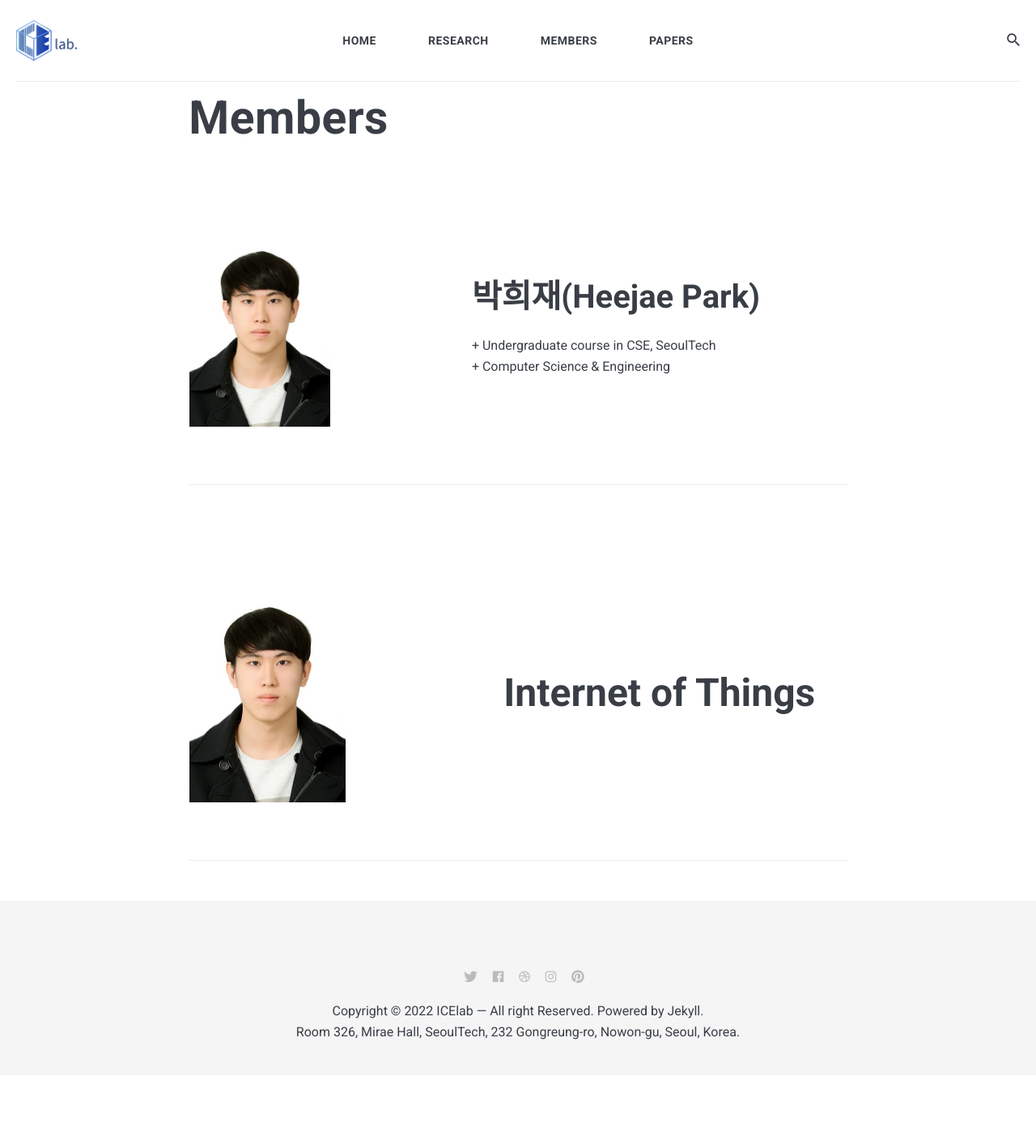
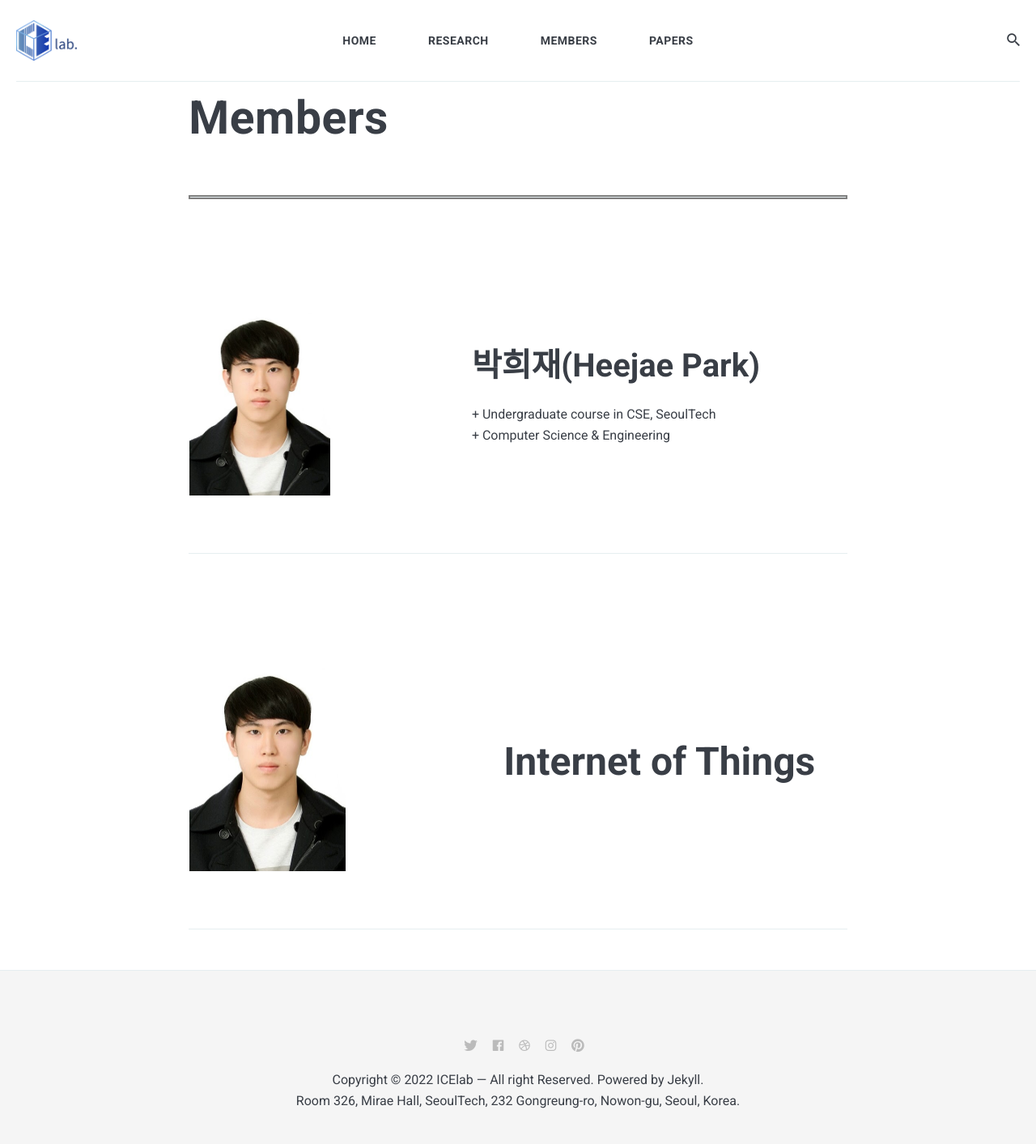
Before and after one commit to icelab-2020/HeeJaeMon123.github.io, a Jekyll site: the page built from _pages/01_members.md, in a window 1280 px wide. Shown: the whole page at 81% size. Built offline with Jekyll 4.4.1, drawn with Linux system fonts in a browser that asks for light colours; nearby versions of some CDN libraries; before the commit the page ends 1328 px from its top, so only the background shows below that.

Commit message:
Update 01_members.md

```diff
--- a/_pages/01_members.md
+++ b/_pages/01_members.md
@@ -5,7 +5,7 @@ permalink: /01_members/
 #image: 01.jpg
 ---
 
-
+<hr style="border:2px solid gray">
 
 |    |  <img width=500/>  |
 |:---|:---|
```
